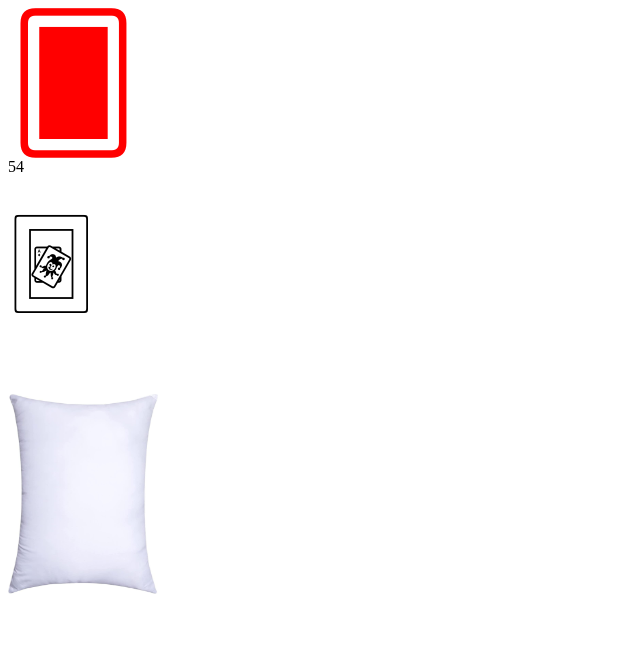
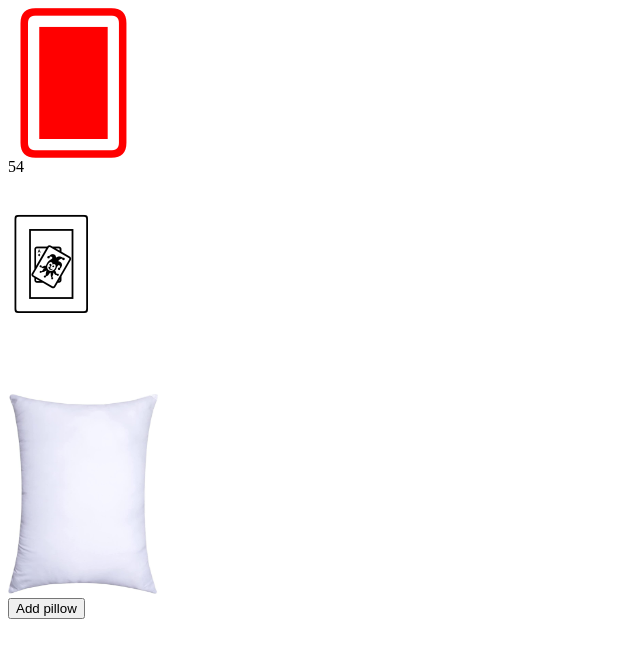
Before and after one commit to hugeflower/react-rpg, a React (Create React App) app: page / in a window 1280 px wide. Shown: the top 658 px of the page, without its empty margins (0-640 px from the left). Built offline with nearby package versions, Linux system fonts and the light colour scheme.

Commit message:
pillows can be added

```diff
--- a/src/game.tsx
+++ b/src/game.tsx
@@ -11,6 +11,7 @@ export const Game = ({gameState}) => {
     const [cardOnPillow, setCardOnPillow] = useState<CardInfos[]>(gameState.cardsOnPillow)
     const [deck] = useState<CardInfos[]>(newDeck())
     const [discard, setDiscard] = useState<CardInfos[]>([])
+    const [pillows, setPillows] = useState([])
     useEffect(() => gameState.observe(setCardOnPillow), [gameState])
 
     function drawCard () : void {
@@ -24,6 +25,11 @@ export const Game = ({gameState}) => {
     function dropFirstCardFromDiscard() {
         const cardToDrop = discard.splice(0, 1)[0]
         gameState.sendCard(cardToDrop)
+    }
+
+    function addPillow() {
+
+        setPillows([1, ...pillows])
     }
 
     const [, drop] = useDrop(() => ({
@@ -43,6 +49,10 @@ export const Game = ({gameState}) => {
             <div ref={drop}>
                 <Pillow cards={cardOnPillow} />
             </div>
+            {pillows.map( pillow => {
+                return <Pillow cards={cardOnPillow}/>
+            })}
+            <button onClick={addPillow}>Add pillow</button>
         </div>
     )
 }
```
